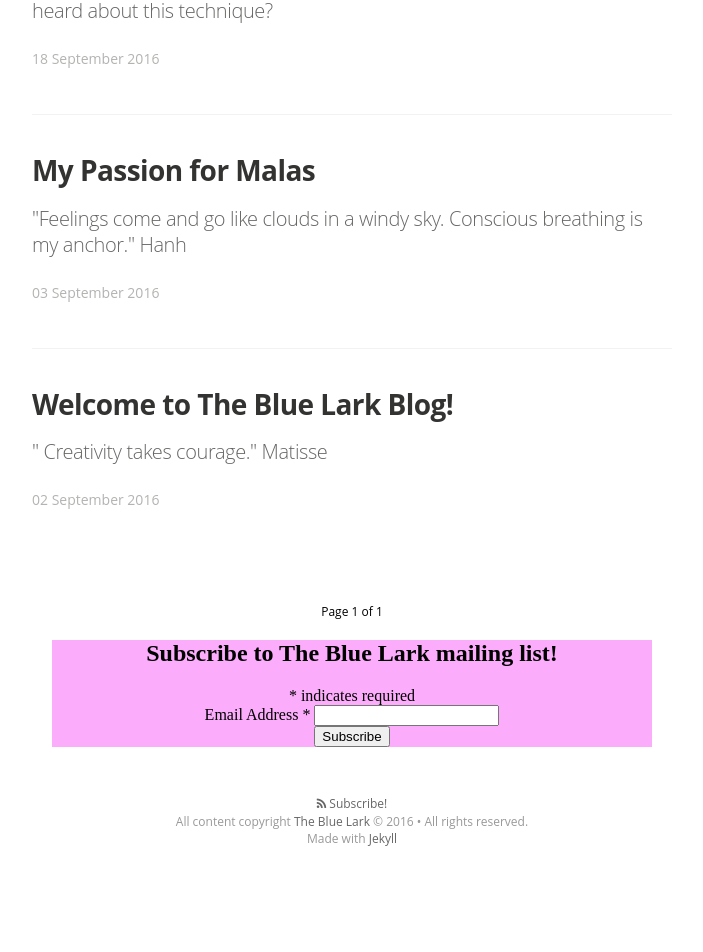
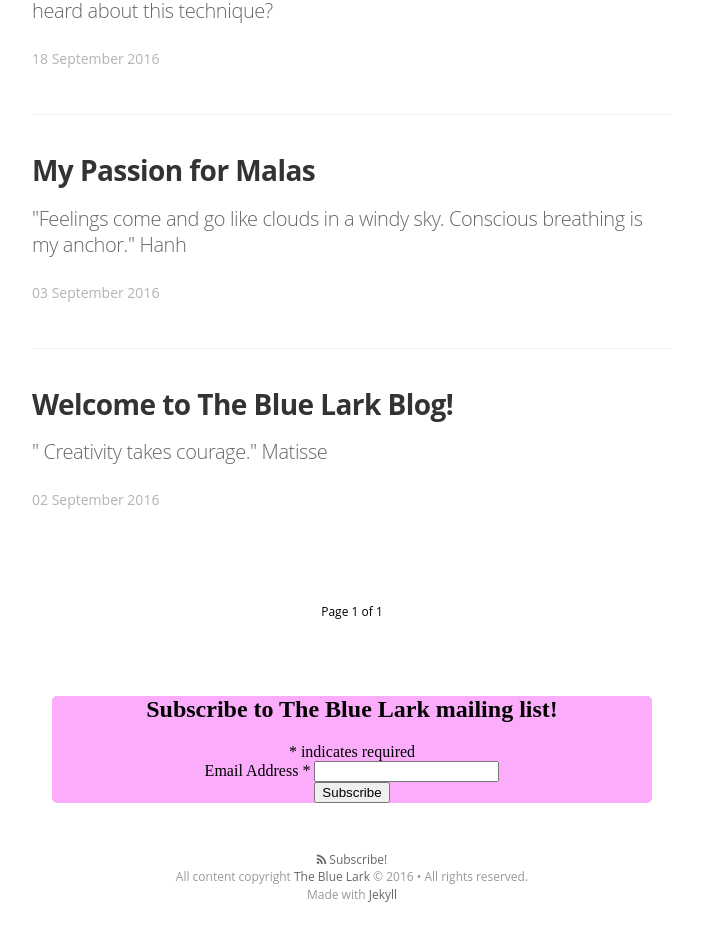
Before and after one commit to lrdlc/github.io, a Jekyll site: the page built from index.html, in a window 1280 px wide. Shown: the part 882-1834 px from the top of the page, without its empty margins (288-991 px from the left). Built offline with Jekyll 4.4.1, drawn with Linux system fonts in a browser that asks for light colours; nearby versions of some CDN libraries; some web fonts are replaced; the list of posts is cut into pages by our own code; comment, search, counter and statistics services are not loaded; before the commit the page ends 1778 px from its top, so only the background shows below that.

Commit message:
modified subscribe panel

```diff
--- a/_includes/subscribe.html
+++ b/_includes/subscribe.html
@@ -3,7 +3,12 @@
 <link href="//cdn-images.mailchimp.com/embedcode/classic-10_7.css" rel="stylesheet" type="text/css">
 <style type="text/css">
 	#mc_embed_signup{background:#fbacfb; clear:left; font:16px font-serif
-        sans-serif;  width:600px;}
+        sans-serif;  width:600px;
+    -moz-border-radius: 5px;    /* Firefox 3.6-, removed in Firefox 13 */
+    -webkit-border-radius: 5px; /* Safari 4-, Chrome 3- */
+    border-radius: 5px;     /* Firefox 4+, Safari 5+, Chrome 4+, Opera 10.5+,
+                               IE9+ */     margin-top: 2cm;
+    }
 	/* Add your own MailChimp form style overrides in your site stylesheet or in this style block.
 	   We recommend moving this block and the preceding CSS link to the HEAD of your HTML file. */
 </style>
```
Also changed, not shown: 2 other files.
